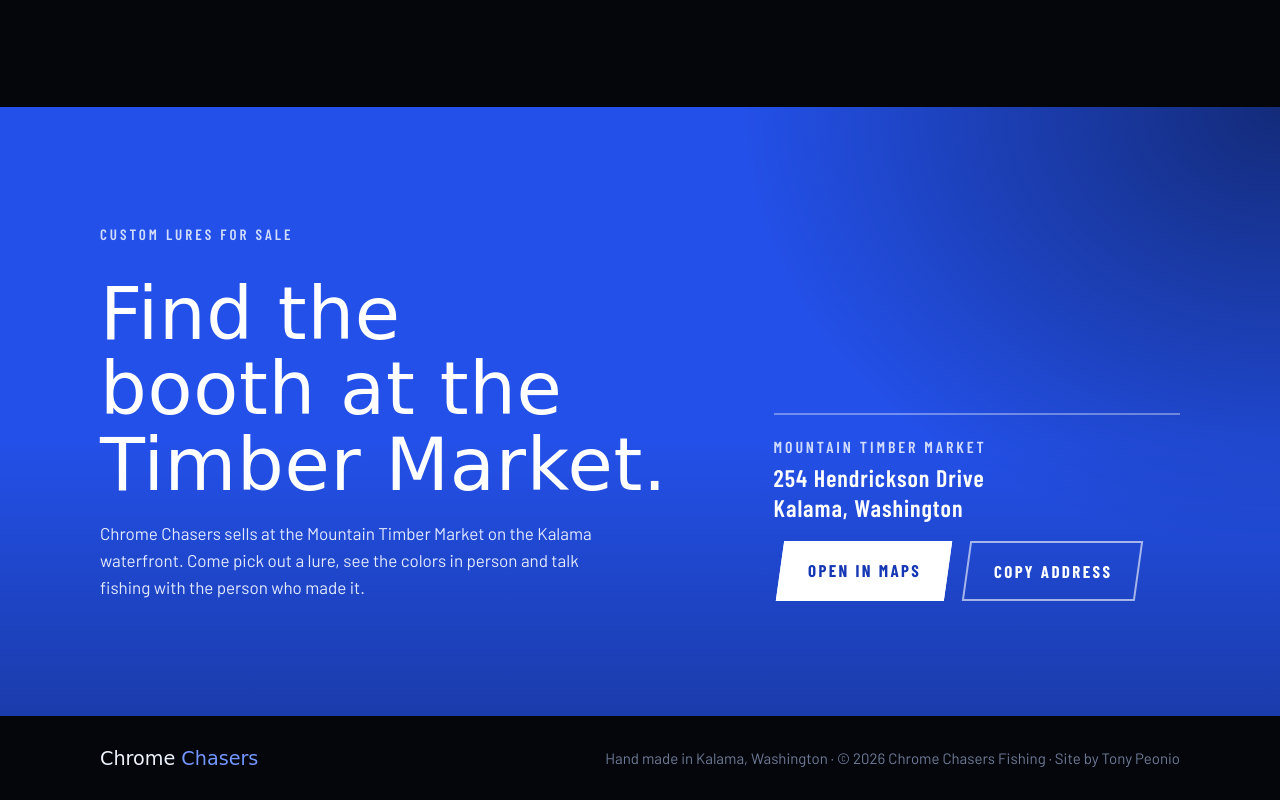
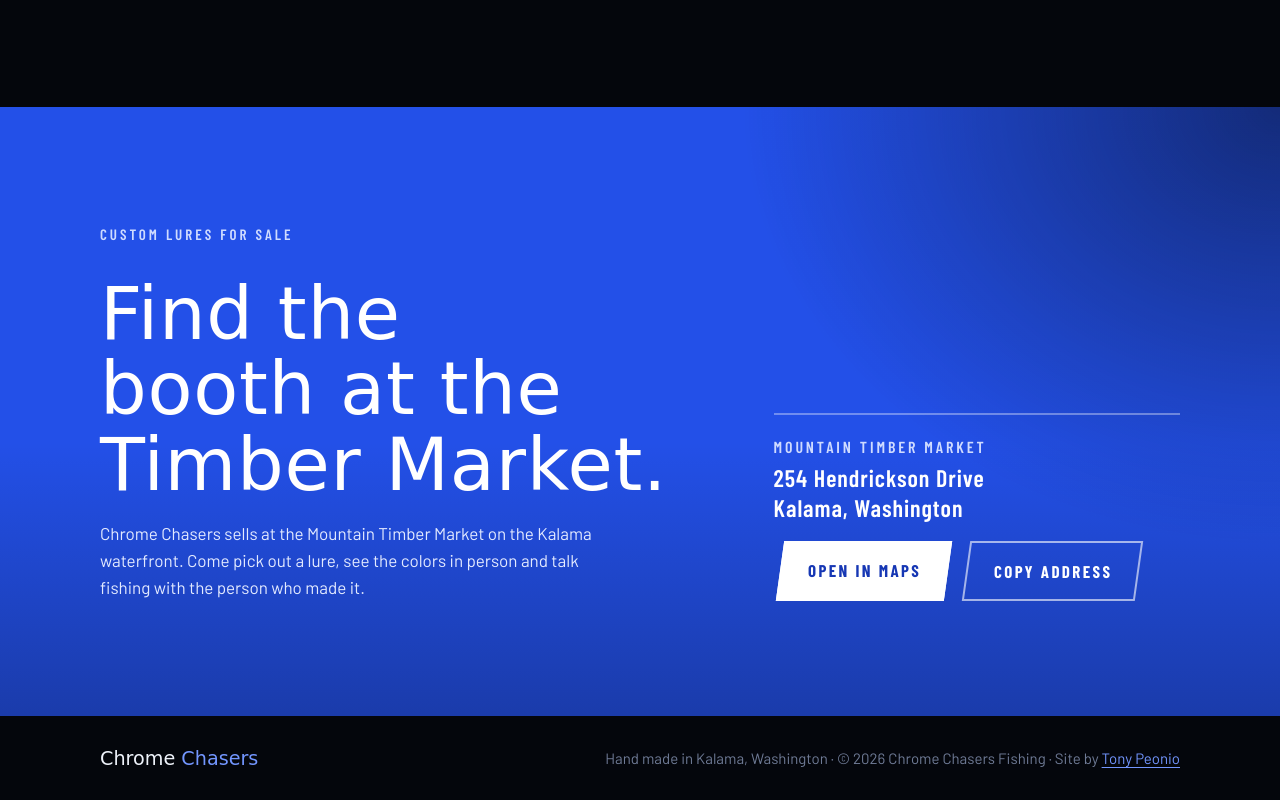
Before and after one commit to TonyPeonio/chrome-chasers, a plain HTML site: page index.html in a window 1280 px wide. Shown: the part 2514-3314 px from the top of the page. Drawn offline with nearby package versions, Linux system fonts and the light colour scheme; a web font is replaced by a local one.

Commit message:
Link site credit to LinkedIn
Co-Authored-By: Claude Fable 5.2 <noreply@anthropic.com>

```diff
--- a/index.html
+++ b/index.html
@@ -255,6 +255,8 @@ h2.brush { font-size: clamp(2.25rem, 5.4vw, 3.6rem); }
 /* ---------- footer ---------- */
 footer.site .wrap { display: flex; flex-wrap: wrap; align-items: center; justify-content: space-between; gap: 10px 24px; padding-block: 30px; font-size: 0.9375rem; color: var(--dim); }
 footer.site .wordmark { font-size: 1.2rem; }
+#credit a { color: var(--royal-hi); text-underline-offset: 3px; }
+#credit a:hover { color: var(--chrome); }
 
 /* ---------- small screens ---------- */
 @media (max-width: 820px) {
@@ -434,7 +436,7 @@ footer.site .wordmark { font-size: 1.2rem; }
 <footer class="site">
   <div class="wrap">
     <span class="wordmark">Chrome <b>Chasers</b></span>
-    <span>Hand made in Kalama, Washington · © 2026 Chrome Chasers Fishing · <span id="credit">Site by Tony Peonio</span></span>
+    <span>Hand made in Kalama, Washington · © 2026 Chrome Chasers Fishing · <span id="credit">Site by <a href="https://www.linkedin.com/in/tony-peonio-3b819534a/" target="_blank" rel="noopener">Tony Peonio</a></span></span>
   </div>
 </footer>
 
```
